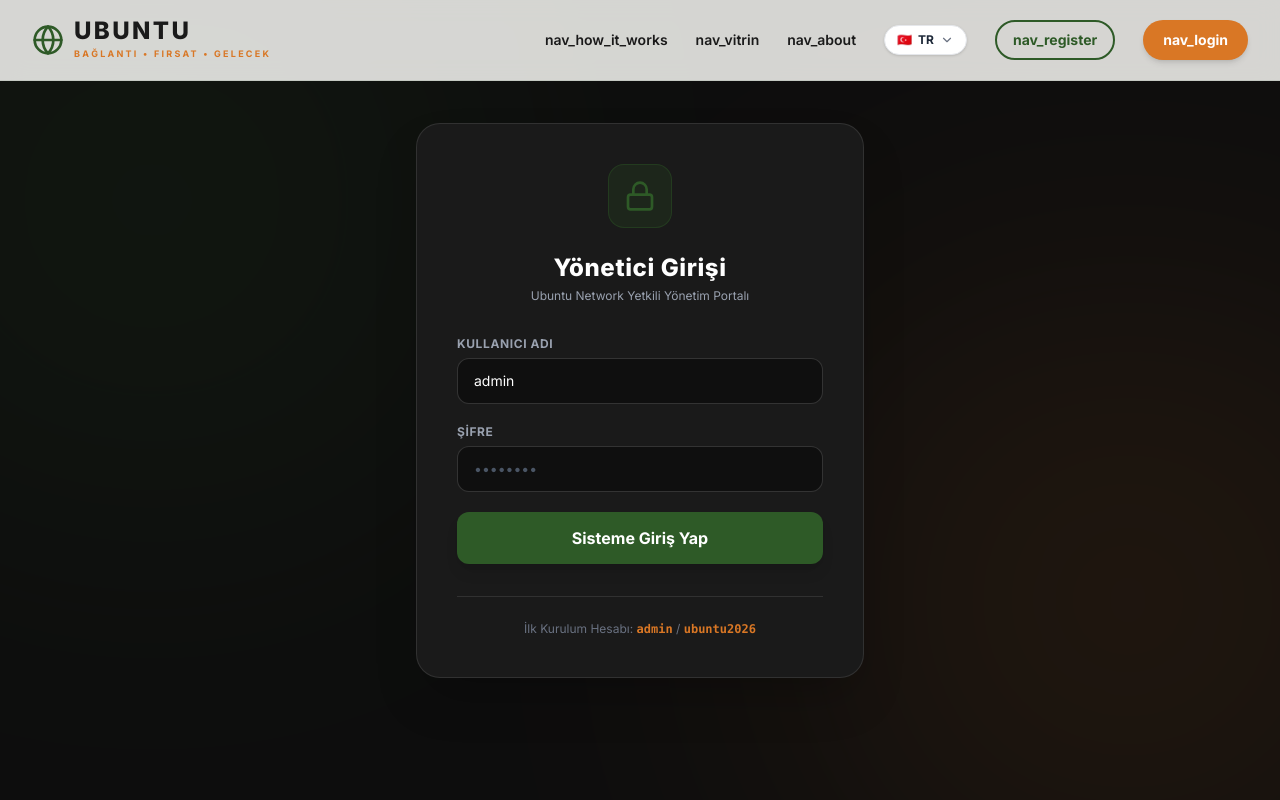
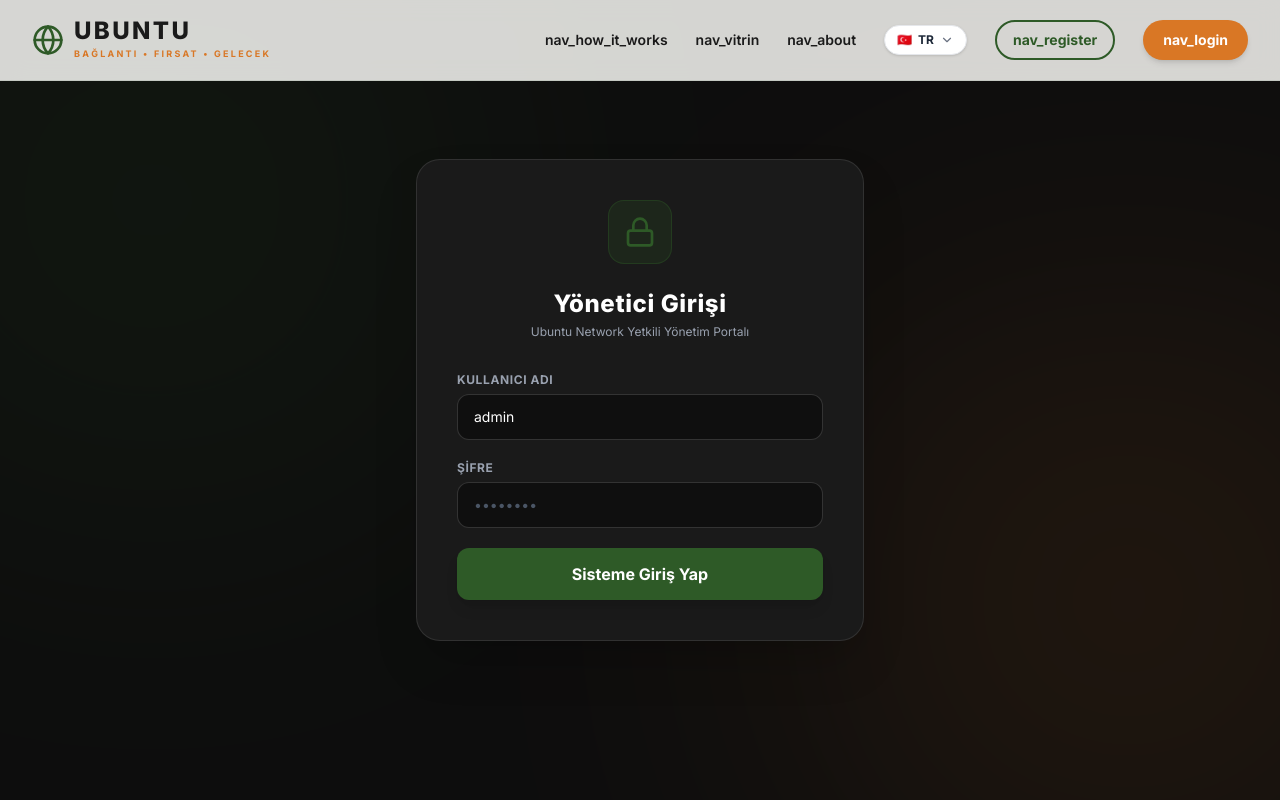
Before and after one commit to netkadrajmedya-lab/ubuntu-network, a Next.js app: page /admin in a window 1280 px wide. Built offline with nearby package versions, Linux system fonts and the light colour scheme.

Commit message:
dmin giriş bilgisi gizlendi
dmin giriş bilgisi gizlendi

```diff
--- a/src/app/admin/page.tsx
+++ b/src/app/admin/page.tsx
@@ -553,12 +553,6 @@
               {loginLoading ? <Loader2 className="w-5 h-5 animate-spin" /> : "Sisteme Giriş Yap"}
             </button>
           </form>
-
-          <div className="mt-8 pt-6 border-t border-white/10 text-center">
-            <p className="text-gray-500 text-xs">
-              İlk Kurulum Hesabı: <code className="text-[#D97725] font-bold">admin</code> / <code className="text-[#D97725] font-bold">ubuntu2026</code>
-            </p>
-          </div>
         </motion.div>
       </div>
     );
--- a/src/app/giris/page.tsx
+++ b/src/app/giris/page.tsx
@@ -346,10 +346,6 @@
                     )}
                   </button>
                 </form>
-
-                <div className="mt-8 pt-5 border-t border-white/10 text-center text-xs text-gray-500">
-                  Varsayılan Süper Yönetici: <code className="text-[#D97725] font-bold">admin</code> / <code className="text-[#D97725] font-bold">ubuntu2026</code>
-                </div>
               </motion.div>
             )}
 
```
